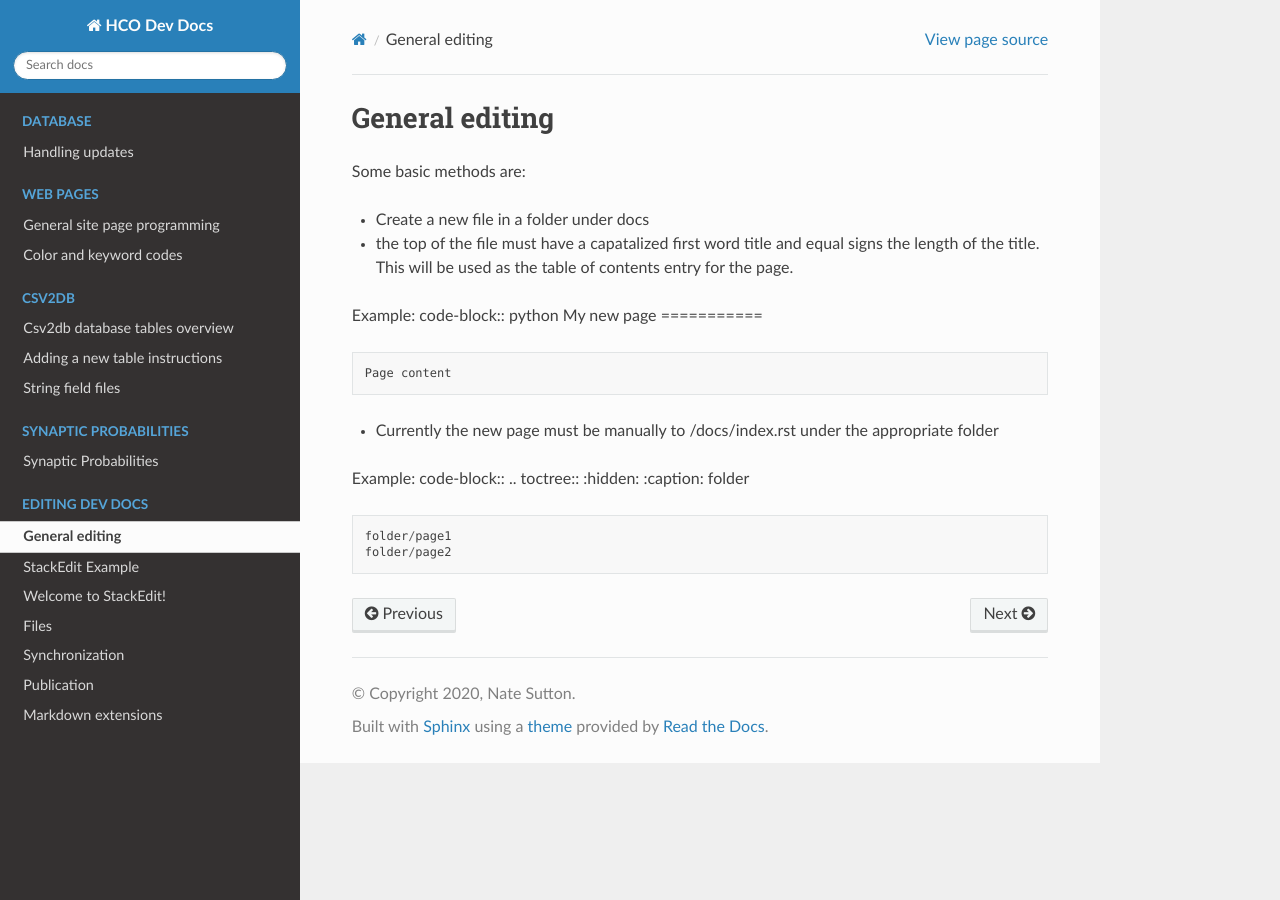
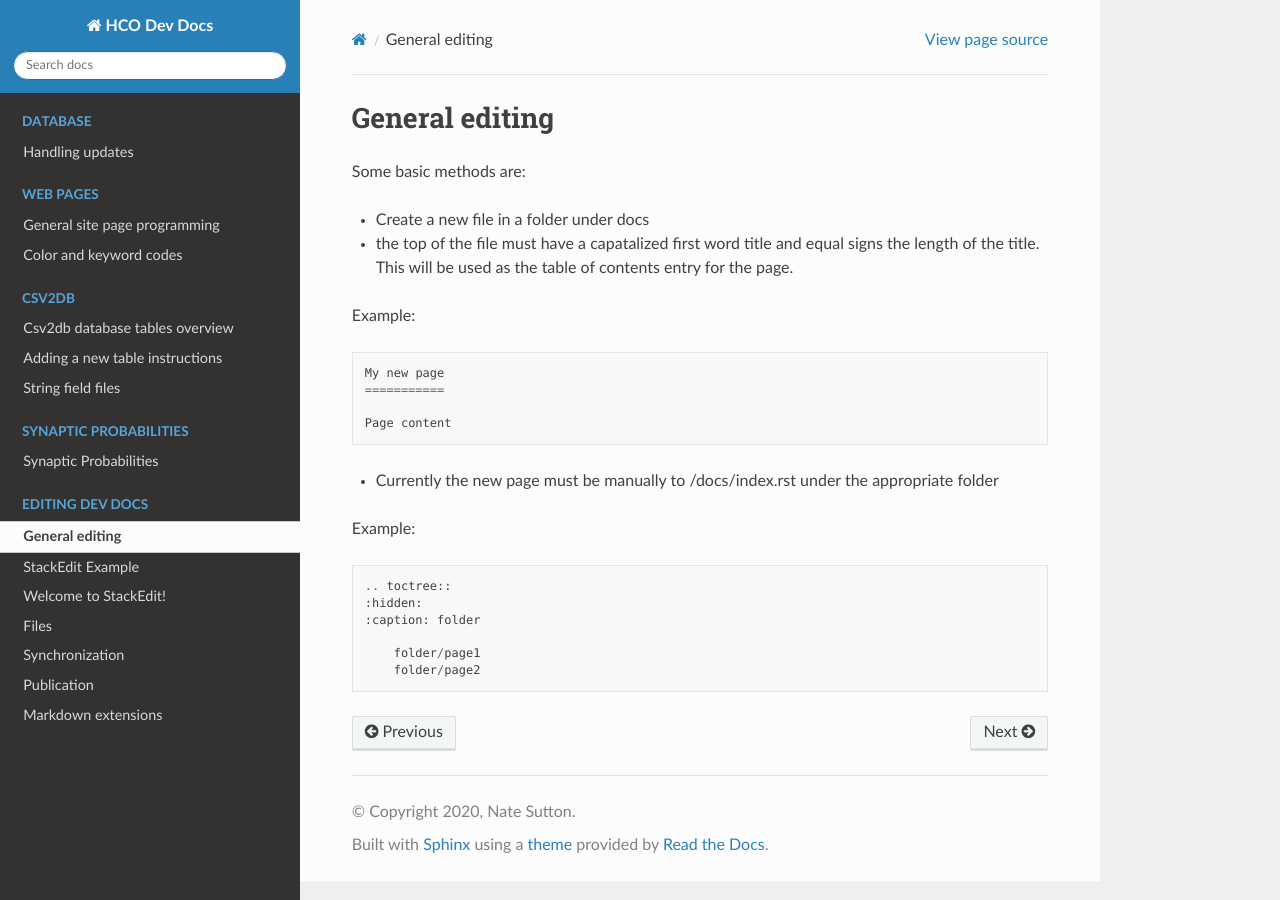
Before and after one commit to Hippocampome-Org/hco_dev_docs, a Sphinx documentation site: the page built from docs/editing/general.md, in a window 1280 px wide. Built offline with Sphinx 7.4.7 and the Read the Docs theme 2.0.0, drawn with Linux system fonts in a browser that asks for light colours.

Commit message:
Update general.md

```diff
--- a/docs/editing/general.md
+++ b/docs/editing/general.md
@@ -7,7 +7,7 @@ Some basic methods are:
 This will be used as the table of contents entry for the page.
 
 Example:
-    code-block:: python
+
     My new page
     ===========
 
@@ -16,10 +16,10 @@ Example:
 - Currently the new page must be manually to /docs/index.rst under the appropriate folder
 
 Example:
-code-block::
-.. toctree::
+
+	.. toctree::
     :hidden:
     :caption: folder
 
-    folder/page1
-    folder/page2
+	    folder/page1
+	    folder/page2
```
